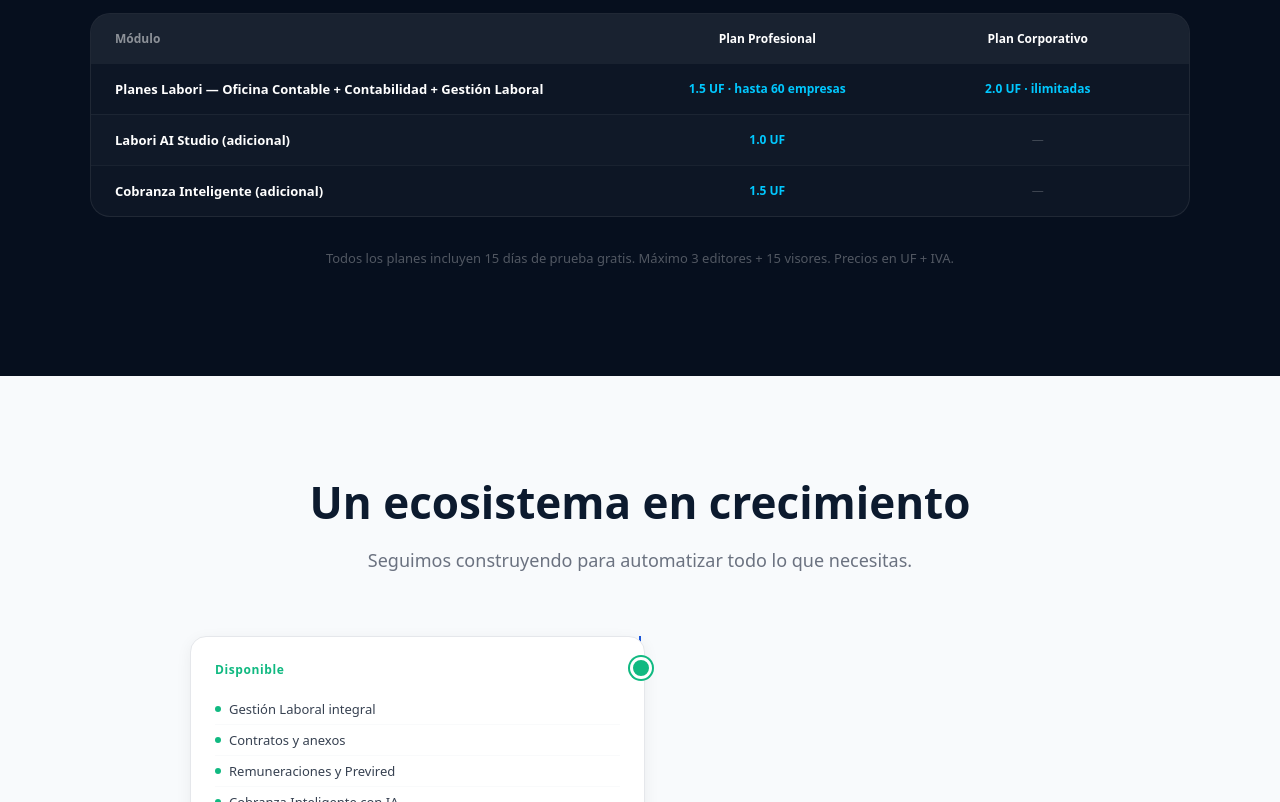
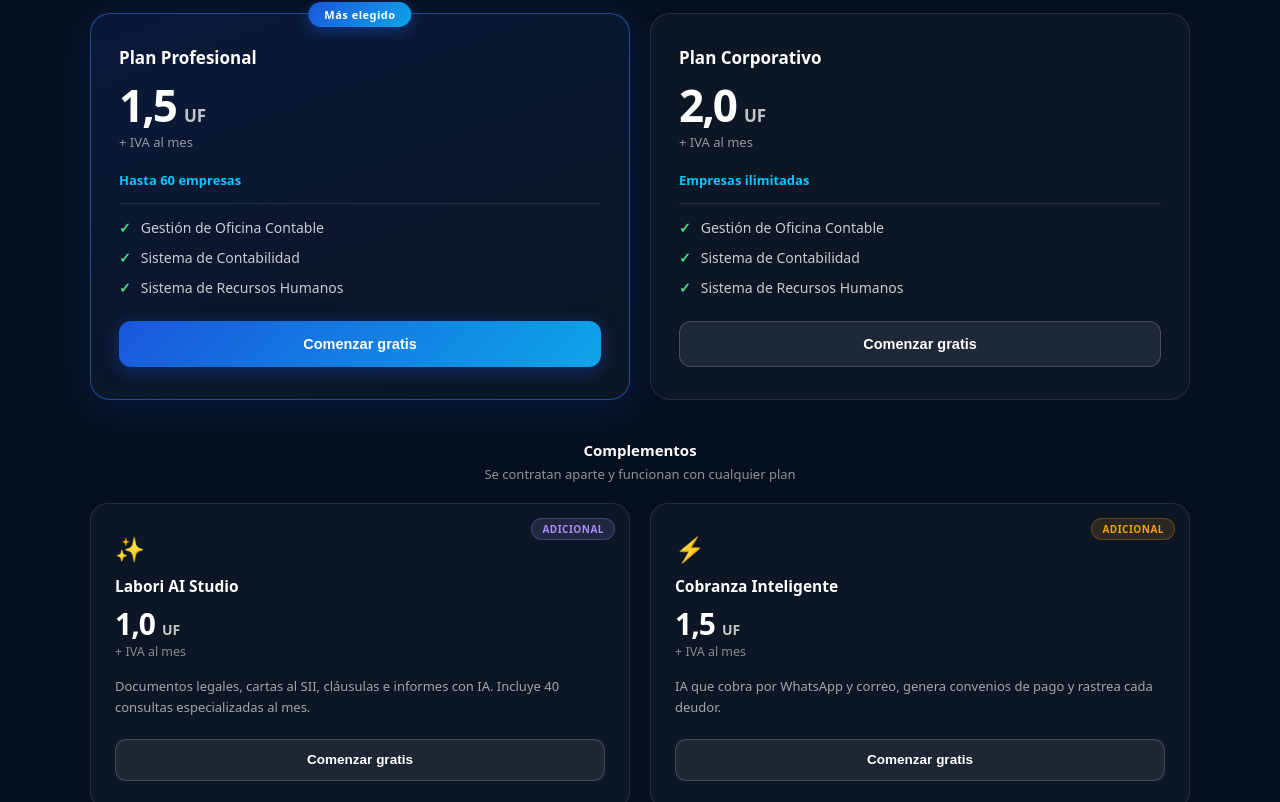
Before and after one commit to gc-gestion-laboral/labori-landing, a Next.js app: page / in a window 1280 px wide. Shown: the part 9498-10300 px from the top of the page. Built offline with nearby package versions, Linux system fonts and the light colour scheme.

Commit message:
Planes en tarjetas: mismo diseno en PC y celular

```diff
--- a/app/page.js
+++ b/app/page.js
@@ -541,47 +541,93 @@
             <p style={{ fontSize: '18px', color: 'rgba(255,255,255,0.4)', margin: 0 }}>Modelo modular. Paga por modulo. Escala cuando quieras.</p>
           </div>
           {/* PLANES - TABLA DESKTOP / CARDS MOBILE */}
-          {!isMobile ? (
-          <div style={{ background: 'rgba(255,255,255,0.03)', border: '1px solid rgba(255,255,255,0.08)', borderRadius: '20px', overflow: 'hidden', marginBottom: '2rem' }}>
-            <div style={{ display: 'grid', gridTemplateColumns: '2.4fr 1.2fr 1.2fr', background: 'rgba(255,255,255,0.05)', padding: '1rem 1.5rem', gap: '1rem' }}>
-              {['Módulo', 'Plan Profesional', 'Plan Corporativo'].map((h, i) => <div key={h} style={{ fontSize: '12px', fontWeight: '700', color: i === 0 ? 'rgba(255,255,255,0.5)' : 'white', textAlign: i > 0 ? 'center' : 'left' }}>{h}</div>)}
-            </div>
+          <div style={{ display: 'grid', gridTemplateColumns: isMobile ? '1fr' : '1fr 1fr', gap: '1.25rem', marginBottom: '2.5rem' }}>
             {[
-              { modulo: 'Planes Labori — Oficina Contable + Contabilidad + Gestión Laboral', esencial: '1.5 UF · hasta 60 empresas', profesional: '', enterprise: '2.0 UF · ilimitadas' },
-              { modulo: 'Labori AI Studio (adicional)', esencial: '1.0 UF', profesional: '', enterprise: '' },
-              { modulo: 'Cobranza Inteligente (adicional)', esencial: '1.5 UF', profesional: '', enterprise: '' },
-            ].map((p, i) => (
-              <div key={p.modulo} style={{ display: 'grid', gridTemplateColumns: '2.4fr 1.2fr 1.2fr', padding: '1rem 1.5rem', gap: '1rem', borderTop: '1px solid rgba(255,255,255,0.05)', background: i % 2 === 0 ? 'transparent' : 'rgba(255,255,255,0.01)' }}>
-                <div style={{ fontSize: '13px', fontWeight: '600', color: 'white' }}>{p.modulo}</div>
-                {[p.esencial, p.enterprise].map((v, j) => <div key={j} style={{ fontSize: '12px', color: v ? '#00c8ff' : 'rgba(255,255,255,0.2)', textAlign: 'center', fontWeight: v ? '600' : '400' }}>{v || '—'}</div>)}
+              { nombre: 'Plan Profesional', precio: '1,5', limite: 'Hasta 60 empresas', destacado: true },
+              { nombre: 'Plan Corporativo', precio: '2,0', limite: 'Empresas ilimitadas', destacado: false },
+            ].map(pl => (
+              <div key={pl.nombre} style={{
+                position: 'relative',
+                background: pl.destacado ? 'linear-gradient(160deg,rgba(26,86,219,0.14),rgba(255,255,255,0.03))' : 'rgba(255,255,255,0.03)',
+                border: '1px solid ' + (pl.destacado ? 'rgba(59,130,246,0.5)' : 'rgba(255,255,255,0.1)'),
+                borderRadius: '20px', padding: '2rem 1.75rem',
+                boxShadow: pl.destacado ? '0 8px 40px rgba(26,86,219,0.2)' : 'none',
+              }}>
+                {pl.destacado && (
+                  <span style={{ position: 'absolute', top: '-12px', left: '50%', transform: 'translateX(-50%)',
+                    background: 'linear-gradient(135deg,#1A56DB,#0EA5E9)', color: 'white', fontSize: '11px',
+                    fontWeight: '800', letterSpacing: '0.5px', padding: '5px 16px', borderRadius: '20px',
+                    whiteSpace: 'nowrap', boxShadow: '0 4px 14px rgba(26,86,219,0.45)' }}>Más elegido</span>
+                )}
+
+                <div style={{ fontSize: '17px', fontWeight: '800', color: 'white', marginBottom: '14px' }}>{pl.nombre}</div>
+
+                <div style={{ display: 'flex', alignItems: 'baseline', gap: '8px', marginBottom: '6px' }}>
+                  <span style={{ fontSize: '44px', fontWeight: '900', color: 'white', letterSpacing: '-2px', lineHeight: 1 }}>{pl.precio}</span>
+                  <span style={{ fontSize: '17px', fontWeight: '700', color: 'rgba(255,255,255,0.75)' }}>UF</span>
+                </div>
+                <div style={{ fontSize: '13px', color: 'rgba(255,255,255,0.55)', marginBottom: '20px' }}>+ IVA al mes</div>
+
+                <div style={{ fontSize: '13px', fontWeight: '700', color: '#00c8ff', paddingBottom: '14px',
+                  marginBottom: '14px', borderBottom: '1px solid rgba(255,255,255,0.1)' }}>{pl.limite}</div>
+
+                <div style={{ display: 'flex', flexDirection: 'column', gap: '11px', marginBottom: '24px' }}>
+                  {['Gestión de Oficina Contable', 'Sistema de Contabilidad', 'Sistema de Recursos Humanos'].map(f => (
+                    <div key={f} style={{ display: 'flex', alignItems: 'center', gap: '10px' }}>
+                      <span style={{ color: '#4ADE80', fontSize: '14px', fontWeight: '700', flexShrink: 0 }}>✓</span>
+                      <span style={{ fontSize: '14px', color: 'rgba(255,255,255,0.78)' }}>{f}</span>
+                    </div>
+                  ))}
+                </div>
+
+                <button onClick={() => setPaso('registro')} style={{
+                  width: '100%', height: '46px',
+                  background: pl.destacado ? 'linear-gradient(135deg,#1A56DB,#0EA5E9)' : 'rgba(255,255,255,0.08)',
+                  border: pl.destacado ? 'none' : '1px solid rgba(255,255,255,0.18)',
+                  borderRadius: '12px', color: 'white', fontSize: '14.5px', fontWeight: '700', cursor: 'pointer',
+                  boxShadow: pl.destacado ? '0 4px 18px rgba(26,86,219,0.4)' : 'none',
+                }}>Comenzar gratis</button>
               </div>
             ))}
           </div>
-          ) : (
-          <div style={{ display: 'flex', flexDirection: 'column', gap: '1rem', marginBottom: '2rem' }}>
+
+          <div style={{ textAlign: 'center', marginBottom: '1.25rem' }}>
+            <div style={{ fontSize: '15px', fontWeight: '700', color: 'white', marginBottom: '5px' }}>Complementos</div>
+            <div style={{ fontSize: '13px', color: 'rgba(255,255,255,0.55)' }}>Se contratan aparte y funcionan con cualquier plan</div>
+          </div>
+
+          <div style={{ display: 'grid', gridTemplateColumns: isMobile ? '1fr' : '1fr 1fr', gap: '1.25rem', marginBottom: '2rem' }}>
             {[
-              { modulo: 'Planes Labori', icon: '📦', esencial: '1.5 UF · hasta 60 empresas', profesional: null, enterprise: '2.0 UF · ilimitadas' },
-              { modulo: 'Labori AI Studio', icon: '✨', esencial: '1.0 UF', profesional: null, enterprise: null },
-              { modulo: 'Cobranza Inteligente', icon: '⚡', esencial: '1.5 UF', profesional: null, enterprise: null },
-            ].map((p, i) => (
-              <div key={p.modulo} style={{ background: 'rgba(255,255,255,0.03)', border: '1px solid rgba(255,255,255,0.08)', borderRadius: '14px', padding: '1rem 1.25rem' }}>
-                <div style={{ display: 'flex', alignItems: 'center', gap: '8px', marginBottom: '12px' }}>
-                  <span style={{ fontSize: '20px' }}>{p.icon}</span>
-                  <span style={{ fontSize: '14px', fontWeight: '700', color: 'white' }}>{p.modulo}</span>
+              { nombre: 'Labori AI Studio', precio: '1,0', icono: '✨', color: '#A78BFA',
+                desc: 'Documentos legales, cartas al SII, cláusulas e informes con IA. Incluye 40 consultas especializadas al mes.' },
+              { nombre: 'Cobranza Inteligente', precio: '1,5', icono: '⚡', color: '#F59E0B',
+                desc: 'IA que cobra por WhatsApp y correo, genera convenios de pago y rastrea cada deudor.' },
+            ].map(ad => (
+              <div key={ad.nombre} style={{ position: 'relative', background: 'rgba(255,255,255,0.03)',
+                border: '1px solid rgba(255,255,255,0.1)', borderRadius: '18px', padding: '1.75rem 1.5rem' }}>
+                <span style={{ position: 'absolute', top: '14px', right: '14px', fontSize: '10px', fontWeight: '700',
+                  letterSpacing: '0.5px', textTransform: 'uppercase', background: ad.color + '22', color: ad.color,
+                  border: '1px solid ' + ad.color + '44', padding: '3px 10px', borderRadius: '20px' }}>Adicional</span>
+
+                <div style={{ fontSize: '24px', marginBottom: '10px' }}>{ad.icono}</div>
+                <div style={{ fontSize: '15.5px', fontWeight: '700', color: 'white', marginBottom: '12px' }}>{ad.nombre}</div>
+
+                <div style={{ display: 'flex', alignItems: 'baseline', gap: '7px', marginBottom: '4px' }}>
+                  <span style={{ fontSize: '30px', fontWeight: '900', color: 'white', letterSpacing: '-1px', lineHeight: 1 }}>{ad.precio}</span>
+                  <span style={{ fontSize: '14px', fontWeight: '700', color: 'rgba(255,255,255,0.75)' }}>UF</span>
                 </div>
-                <div style={{ display: 'flex', flexDirection: 'column', gap: '6px' }}>
-                  {[{ label: 'Plan Profesional', val: p.esencial }, { label: 'Plan Corporativo', val: p.enterprise }].map(t => t.val && (
-                    <div key={t.label} style={{ display: 'flex', justifyContent: 'space-between', alignItems: 'center', padding: '6px 10px', background: 'rgba(255,255,255,0.04)', borderRadius: '8px' }}>
-                      <span style={{ fontSize: '11px', color: 'rgba(255,255,255,0.4)', fontWeight: '600' }}>{t.label}</span>
-                      <span style={{ fontSize: '12px', color: '#00c8ff', fontWeight: '600' }}>{t.val}</span>
-                    </div>
-                  ))}
-                </div>
+                <div style={{ fontSize: '12.5px', color: 'rgba(255,255,255,0.5)', marginBottom: '16px' }}>+ IVA al mes</div>
+
+                <div style={{ fontSize: '13px', color: 'rgba(255,255,255,0.62)', lineHeight: '1.65', marginBottom: '20px' }}>{ad.desc}</div>
+
+                <button onClick={() => setPaso('registro')} style={{ width: '100%', height: '42px',
+                  background: 'rgba(255,255,255,0.07)', border: '1px solid rgba(255,255,255,0.16)', borderRadius: '11px',
+                  color: 'white', fontSize: '13.5px', fontWeight: '700', cursor: 'pointer' }}>Comenzar gratis</button>
               </div>
             ))}
           </div>
-          )}
-          <p style={{ textAlign: 'center', color: 'rgba(255,255,255,0.3)', fontSize: '13px' }}>Todos los planes incluyen 15 días de prueba gratis. Máximo 3 editores + 15 visores. Precios en UF + IVA.</p>
+
+          <p style={{ textAlign: 'center', color: 'rgba(255,255,255,0.5)', fontSize: '13px' }}>Todos los planes incluyen 15 días de prueba gratis. Máximo 3 editores + 15 visores. Precios en UF + IVA.</p>
         </div>
       </section>
 
```
